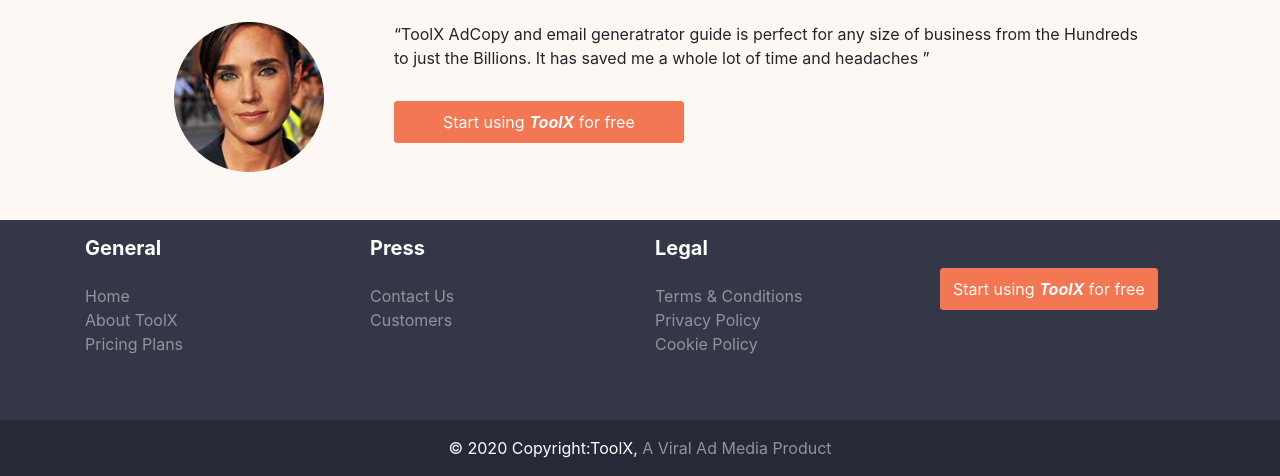
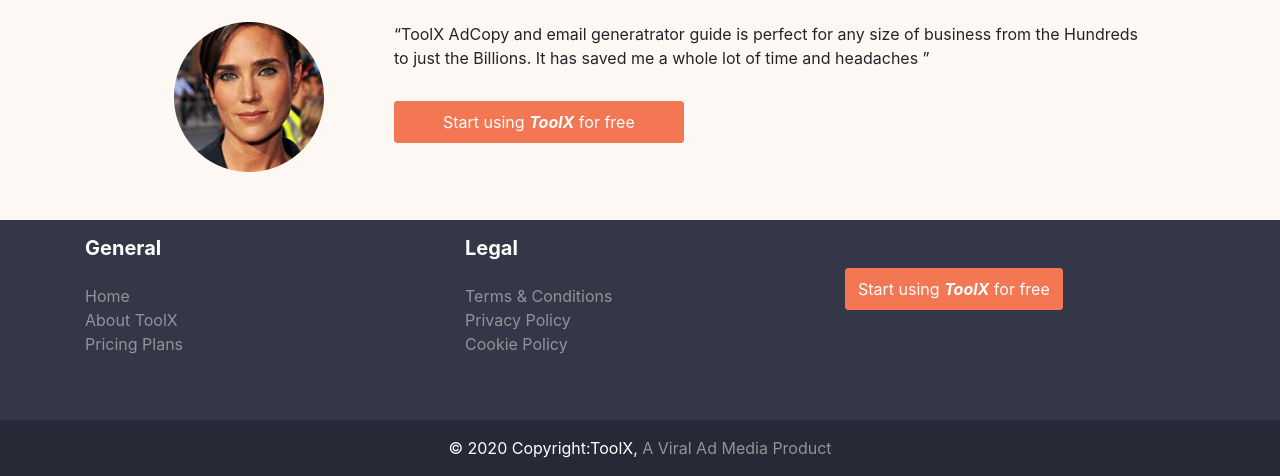
Before and after one commit to AzeezBello/toolx, a Django app: page / in a window 1280 px wide. Shown: the part 1356-1832 px from the top of the page. Run offline with Django 3.2, Linux system fonts and the light colour scheme; some libraries are stand-ins or nearby versions.

Commit message:
profile done

```diff
--- a/templates/footer.html
+++ b/templates/footer.html
@@ -13,7 +13,7 @@
     <div class="row">
 
       <!-- Grid column -->
-      <div class="col-md-3 mx-auto">
+      <div class="col-md-4 mx-auto">
 
         <!-- Links -->
         <h5 class="font-weight-bold  mt-3 mb-4">General</h5>
@@ -36,27 +36,7 @@
       <hr class="clearfix w-100 d-md-none">
 
       <!-- Grid column -->
-      <div class="col-md-3 mx-auto">
-
-        <!-- Links -->
-        <h5 class="font-weight-bold mt-3 mb-4">Press</h5>
-
-        <ul class="list-unstyled">
-          <li>
-            <a href="#!">Contact Us</a>
-          </li>
-          <li>
-            <a href="#!">Customers</a>
-          </li>
-        </ul>
-
-      </div>
-      <!-- Grid column -->
-
-      <hr class="clearfix w-100 d-md-none">
-
-      <!-- Grid column -->
-      <div class="col-md-3 mx-auto">
+      <div class="col-md-4 mx-auto">
 
         <!-- Links -->
         <h5 class="font-weight-bold  mt-3 mb-4">Legal</h5>
@@ -79,7 +59,7 @@
       <hr class="clearfix w-100 d-md-none">
 
       <!-- Grid column -->
-      <div class="col-md-3 mx-auto">
+      <div class="col-md-4 mx-auto">
 
         <ul class="list-unstyled pt-5">
           <li>
```
